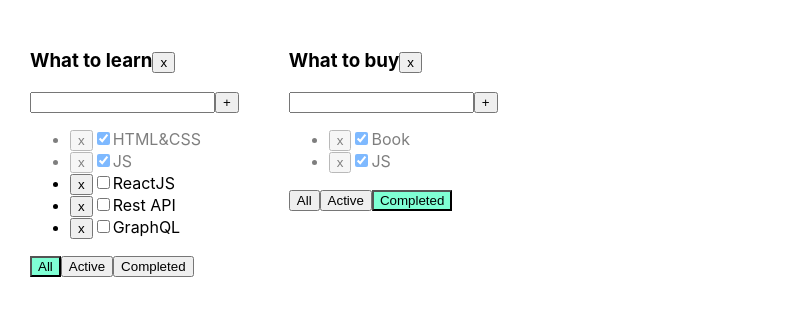
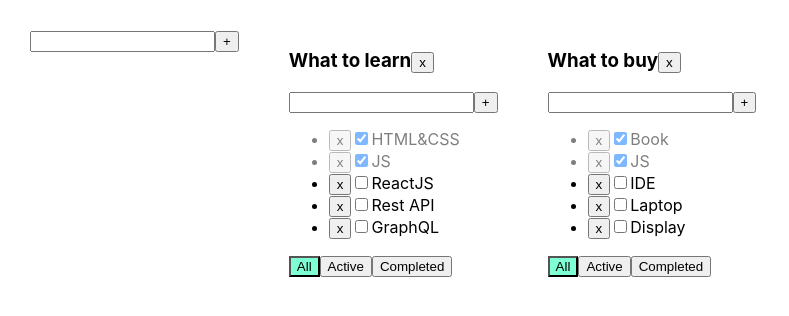
Before and after one commit to AndreiSokhan/todolist-ts_copy_for_lesson, a React (Create React App) app: page / in a window 1280 px wide. Shown: the top 316 px of the page, without its empty margins (0-789 px from the left). Built offline with nearby package versions, Linux system fonts and the light colour scheme.

Commit message:
lesson_6 added

```diff
--- a/src/App.tsx
+++ b/src/App.tsx
@@ -2,6 +2,7 @@ import React, {useState} from 'react';
 import './App.css';
 import {TaskType, Todolist} from './Todolist';
 import {v1} from 'uuid';
+import {AddItemForm} from "./components/AddItemForm";
 
 export type FilterValuesType = "all" | "active" | "completed";
 export type TodolistType = {
@@ -9,8 +10,8 @@ export type TodolistType = {
    title: string,
    filter: FilterValuesType
 }
-export type taskObjectType={
-   [key: string]:Array<TaskType>
+export type taskObjectType = {
+   [key: string]: Array<TaskType>
 }
 
 function App() {
@@ -19,7 +20,7 @@ function App() {
 
    let [todolists, setTodolists] = useState<Array<TodolistType>>([
       {id: todolistID1, title: "What to learn", filter: 'all'},
-      {id: todolistID2, title: "What to buy", filter: 'completed'},
+      {id: todolistID2, title: "What to buy", filter: 'all'},
    ])
 
    let [tasks, setTasks] = useState<taskObjectType>({
@@ -45,13 +46,20 @@ function App() {
       // console.log(todolistID)
    }
 
-   function removeTask(todolistID: string, taskID: string) {
-      setTasks({...tasks, [todolistID]: tasks[todolistID].filter(el => el.id !== taskID)})
-   }
 
    function addTask(todolistID: string, title: string) {
       let newTask = {id: v1(), title: title, isDone: false};
       setTasks({...tasks, [todolistID]: [newTask, ...tasks[todolistID]]})
+   }
+
+   const addTodolist = (newTitle:string) => {
+      let newID=v1()
+      setTodolists([{id: newID, title: newTitle, filter: 'all'}, ...todolists])
+      setTasks({...tasks, [newID]: []})
+   }
+
+   const updateTask=(todolistID:string, taskID:string, newTitle:string)=>{
+
    }
 
    function changeStatus(todolistID: string, taskId: string, isDoneValue: boolean) {
@@ -66,8 +74,13 @@ function App() {
       // setFilter(value);
    }
 
+   function removeTask(todolistID: string, taskID: string) {
+      setTasks({...tasks, [todolistID]: tasks[todolistID].filter(el => el.id !== taskID)})
+   }
+
    return (
       <div className="App">
+         <AddItemForm callBack={addTodolist}/>
 
          {todolists.map((el) => {
             let tasksForTodolist = tasks[el.id];
@@ -81,6 +94,7 @@ function App() {
             return (
                <Todolist
                   key={el.id}
+                  id={el.id}
                   todolistID={el.id}
                   title={el.title}
                   tasks={tasksForTodolist}
@@ -90,9 +104,11 @@ function App() {
                   changeTaskStatus={changeStatus}
                   filter={el.filter}
                   removeTodolist={removeTodolist}
+                  updateTask={updateTask}
                />
             )
-         })}
+         })
+         }
       </div>
    );
 }
--- a/src/Todolist.tsx
+++ b/src/Todolist.tsx
@@ -1,5 +1,7 @@
 import React, {ChangeEvent, KeyboardEvent, useState} from 'react';
 import {FilterValuesType} from './App';
+import {AddItemForm} from "./components/AddItemForm";
+import {EditableSpan} from "./components/EditableSpan";
 
 export type TaskType = {
    id: string
@@ -8,8 +10,9 @@ export type TaskType = {
 }
 
 type PropsType = {
+   id: string
+   title: string
    todolistID: string
-   title: string
    tasks: Array<TaskType>
    removeTask: (todolistID: string, taskId: string) => void
    changeFilter: (todolistID: string, value: FilterValuesType) => void
@@ -17,55 +20,35 @@ type PropsType = {
    changeTaskStatus: (todolistID: string, taskId: string, isDone: boolean) => void
    filter: FilterValuesType
    removeTodolist: (todolistID: string) => void
+   updateTask:(todolistID:string, taskID:string, newTitle:string)=>void
 }
 
 export function Todolist(props: PropsType) {
-
-   let [title, setTitle] = useState("")
-   let [error, setError] = useState<string | null>(null)
-
-   const addTask = () => {
-      if (title.trim() !== "") {
-         props.addTask(props.todolistID, title.trim());
-         setTitle("");
-      } else {
-         setError("Title is required");
-      }
-   }
-
-   const onChangeHandler = (e: ChangeEvent<HTMLInputElement>) => {
-      setTitle(e.currentTarget.value)
-   }
-
-   const onKeyPressHandler = (e: KeyboardEvent<HTMLInputElement>) => {
-      setError(null);
-      if (e.charCode === 13) {
-         addTask();
-      }
-   }
+   // const addTask = (title: string) => {
+   //    props.addTask(title);
+   // }
 
    const onAllClickHandler = () => props.changeFilter(props.todolistID, "all");
    const onActiveClickHandler = () => props.changeFilter(props.todolistID, "active");
    const onCompletedClickHandler = () => props.changeFilter(props.todolistID, "completed");
-
    const removeTodolistHandler = () => {
       props.removeTodolist(props.todolistID)
    }
 
+   const addTaskHandler = (newTitle: string) => {
+      props.addTask(newTitle, props.id)
+   }
+
+   const updateTaskHandler=(taskID:string, newTitle:string)=>{
+      props.updateTask(props.id, taskID, newTitle)
+   }
+
    return <div>
-      <h3>
+      <  h3>
          {props.title}
          <button onClick={removeTodolistHandler}>x</button>
       </h3>
-      <div>
-         <input value={title}
-                onChange={onChangeHandler}
-                onKeyPress={onKeyPressHandler}
-                className={error ? "error" : ""}
-         />
-         <button onClick={addTask}>+</button>
-         {error && <div className="error-message">{error}</div>}
-      </div>
+      <AddItemForm callBack={addTaskHandler}/>
       <ul>
          {
             props.tasks.map(t => {
@@ -79,7 +62,8 @@ export function Todolist(props: PropsType) {
                   <input type="checkbox"
                          onChange={onChangeHandler}
                          checked={t.isDone}/>
-                  <span>{t.title}</span>
+                  <EditableSpan title={t.title} callBack={(newTitle:string)=>updateTaskHandler(t.id, newTitle)}/>
+                  {/*<span>{t.title}</span>*/}
                </li>
             })
          }
--- /dev/null
+++ b/src/components/AddItemForm.tsx
@@ -0,0 +1,46 @@
+import React, {ChangeEvent, KeyboardEvent, useState} from 'react';
+
+type AddItemFormPropsType={
+   callBack:(newTitle:string)=>void
+}
+
+
+export const AddItemForm = (props:AddItemFormPropsType) => {
+
+   let [title, setTitle] = useState("")
+   let [error, setError] = useState<string | null>(null)
+
+   const addTask = () => {
+      let newTitle = title.trim();
+      if (newTitle !== "") {
+         props.callBack(newTitle)
+         // props.addTask(props.todolistID, title.trim());
+         setTitle("");
+      } else {
+         setError("Title is required");
+      }
+   }
+
+   const onChangeHandler = (e: ChangeEvent<HTMLInputElement>) => {
+      setTitle(e.currentTarget.value)
+   }
+
+   const onKeyPressHandler = (e: KeyboardEvent<HTMLInputElement>) => {
+      setError(null);
+      if (e.charCode === 13) {
+         addTask();
+      }
+   }
+
+   return (
+      <div>
+         <input value={title}
+                onChange={onChangeHandler}
+                onKeyPress={onKeyPressHandler}
+                className={error ? "error" : ""}
+         />
+         <button onClick={addTask}>+</button>
+         {error && <div className="error-message">{error}</div>}
+      </div>
+   );
+};
--- /dev/null
+++ b/src/components/EditableSpan.tsx
@@ -0,0 +1,27 @@
+import React, {ChangeEvent, useState} from 'react';
+
+type EditableSpanPropsType = {
+   title: string
+   callBack:(newTitle:string)=>void
+}
+
+export const EditableSpan = (props: EditableSpanPropsType) => {
+   let [newTitle, setNewTitle] = useState(props.title)
+   const onChangeHandler = (e: ChangeEvent<HTMLInputElement>) => {
+      setNewTitle(e.currentTarget.value)
+   }
+
+   let [edit, setEdit] = useState(false)
+   const turnOnHandler=()=>{
+      setEdit(true)
+   }
+const turnOffHandler=()=>{
+      setEdit(false)
+   props.callBack(newTitle)
+}
+   return (
+      edit
+         ? <input value={newTitle} onChange={onChangeHandler} autoFocus onBlur={turnOffHandler}/>
+         : <span onDoubleClick={turnOnHandler}>{props.title}</span>
+   );
+};
```
